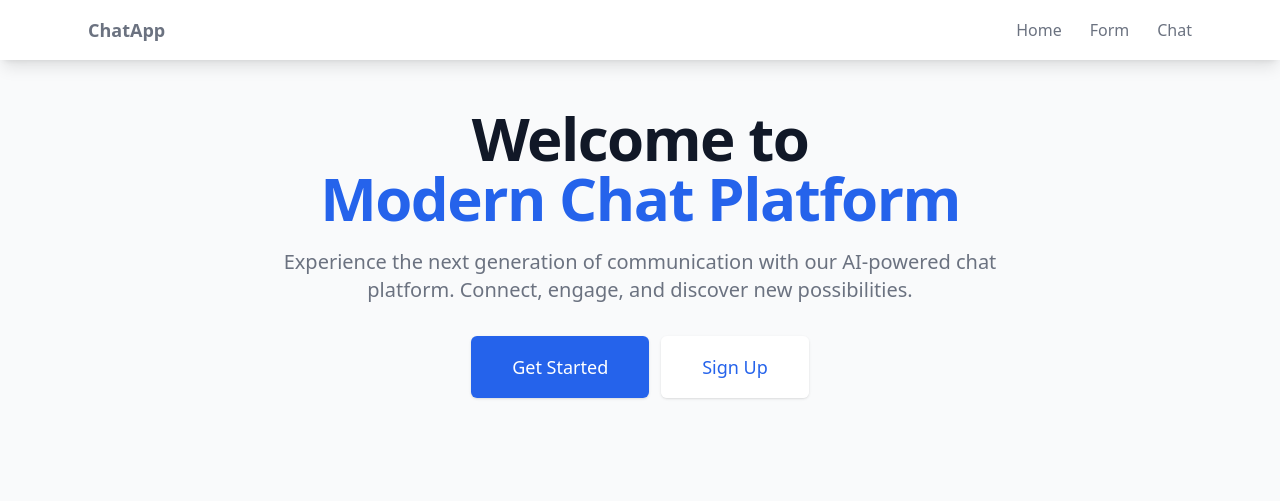
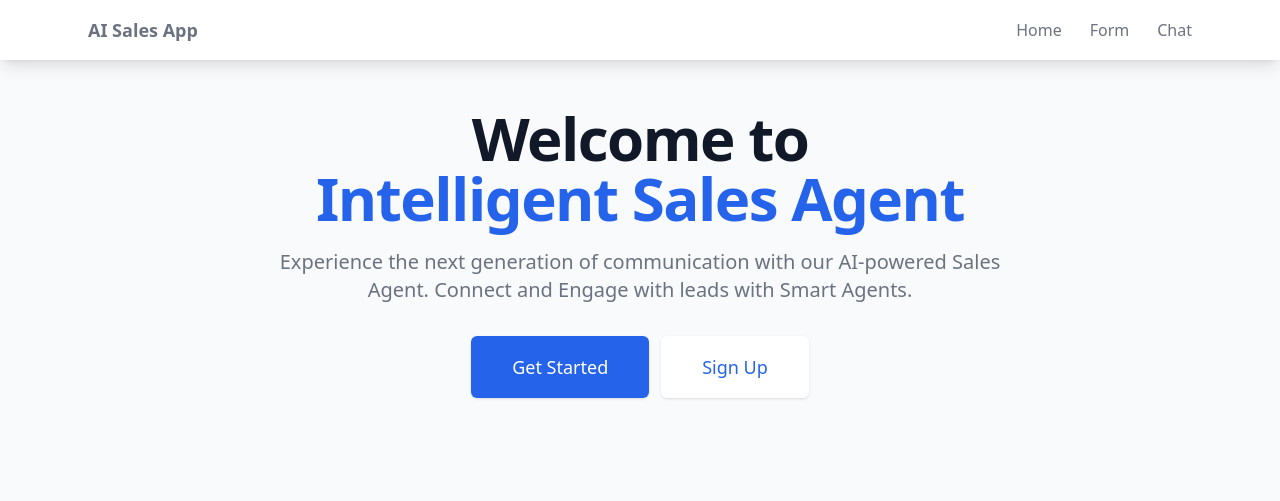
Before and after one commit to sohail9221/Sales-Agent-task-Z360-, a Flask app: page / in a window 1280 px wide. Shown: the top 501 px of the page. Run offline with Flask 3, Linux system fonts and the light colour scheme; some libraries are stand-ins or nearby versions.

Commit message:
minimal frontend changes

```diff
--- a/templates/base.html
+++ b/templates/base.html
@@ -3,7 +3,7 @@
 <head>
     <meta charset="UTF-8">
     <meta name="viewport" content="width=device-width, initial-scale=1.0">
-    <title>{% block title %}{% endblock %} - Modern Chat App</title>
+    <title>{% block title %}{% endblock %} - Modern Sales App</title>
     <script src="https://cdn.tailwindcss.com"></script>
     <link href="https://cdnjs.cloudflare.com/ajax/libs/font-awesome/6.0.0/css/all.min.css" rel="stylesheet">
     <link rel="stylesheet" href="{{ url_for('static', filename='css/style.css') }}">
@@ -15,7 +15,7 @@
                 <div class="flex space-x-7">
                     <div>
                         <a href="/" class="flex items-center py-4 px-2">
-                            <span class="font-semibold text-gray-500 text-lg">ChatApp</span>
+                            <span class="font-semibold text-gray-500 text-lg">AI Sales App</span>
                         </a>
                     </div>
                 </div>
--- a/templates/chat.html
+++ b/templates/chat.html
@@ -7,7 +7,7 @@
     <div class="h-[600px] flex flex-col">
       <!-- Chat Header -->
       <div class="px-6 py-4 bg-blue-600 rounded-t-lg">
-        <h2 class="text-xl font-semibold text-white">AI Sales Assistant</h2>
+        <h2 class="text-xl font-semibold text-white">AI Sales Agent</h2>
       </div>
 
       <!-- Chat Messages -->
--- a/templates/home.html
+++ b/templates/home.html
@@ -7,15 +7,15 @@
         <div class="text-center">
             <h1 class="text-4xl tracking-tight font-extrabold text-gray-900 sm:text-5xl md:text-6xl">
                 <span class="block">Welcome to</span>
-                <span class="block text-blue-600">Modern Chat Platform</span>
+                <span class="block text-blue-600">Intelligent Sales Agent</span>
             </h1>
             <p class="mt-3 max-w-md mx-auto text-base text-gray-500 sm:text-lg md:mt-5 md:text-xl md:max-w-3xl">
-                Experience the next generation of communication with our AI-powered chat platform.
-                Connect, engage, and discover new possibilities.
+                Experience the next generation of communication with our AI-powered Sales Agent.
+                Connect and Engage with leads with Smart Agents.
             </p>
             <div class="mt-5 max-w-md mx-auto sm:flex sm:justify-center md:mt-8">
                 <div class="rounded-md shadow">
-                    <a href="/chat" class="w-full flex items-center justify-center px-8 py-3 border border-transparent text-base font-medium rounded-md text-white bg-blue-600 hover:bg-blue-700 md:py-4 md:text-lg md:px-10">
+                    <a href="/form" class="w-full flex items-center justify-center px-8 py-3 border border-transparent text-base font-medium rounded-md text-white bg-blue-600 hover:bg-blue-700 md:py-4 md:text-lg md:px-10">
                         Get Started
                     </a>
                 </div>
```
Also changed, not shown: templates/form.html (+7 -0 lines).
